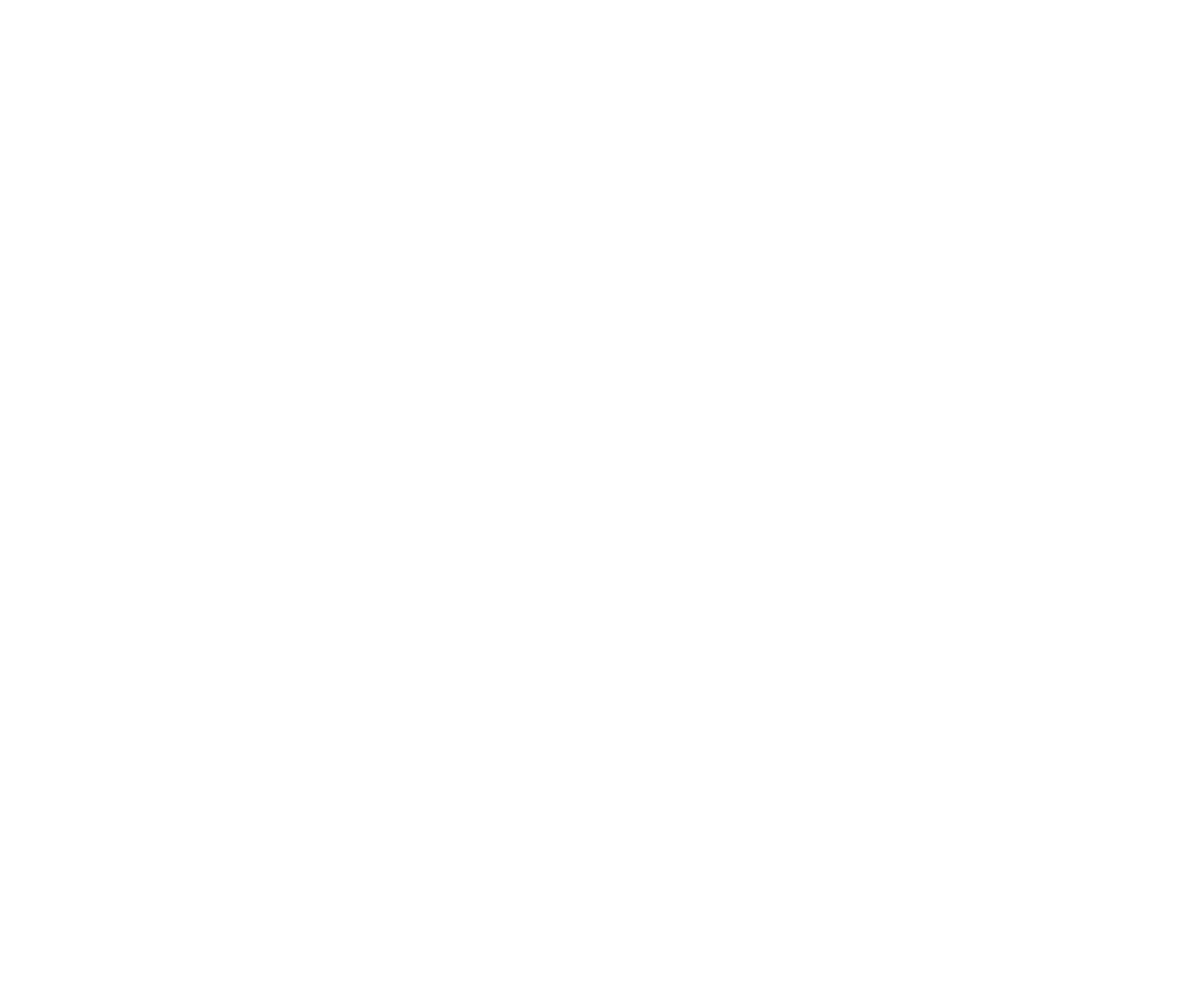
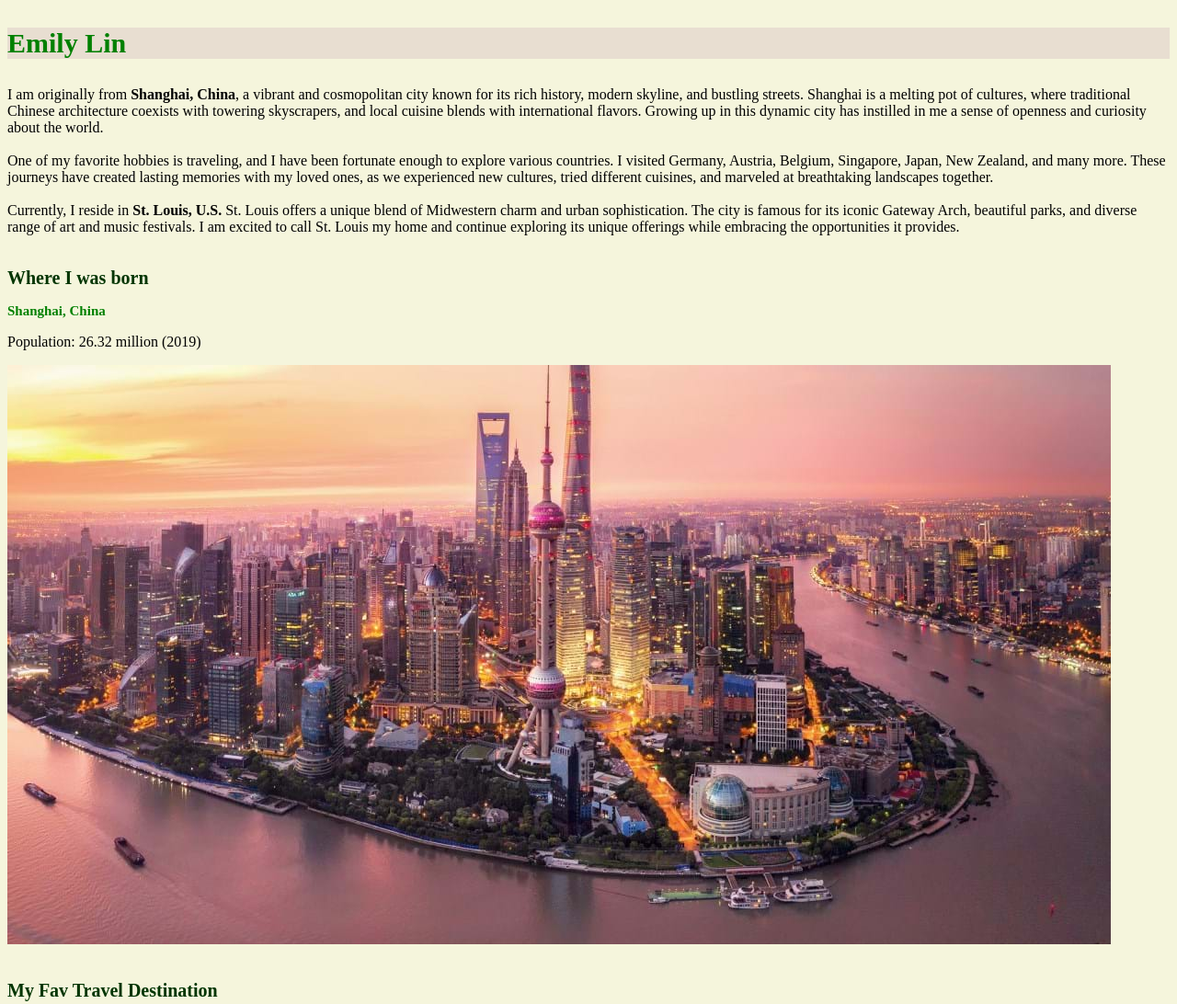
Before and after one commit to LaunchCodeAllhubs/js-assignment-4-html-me-something-Emily8183, a website: page index.html in a window 1280 px wide. Shown: the top 1092 px of the page at 92% size. Before the commit the page ends 800 px from the top, so only its background shows below. Drawn offline with Linux system fonts and the light colour scheme.

Commit message:
Uploaded photos and texts to html

```diff
--- a/index.html
+++ b/index.html
@@ -1,8 +1,60 @@
 <!DOCTYPE html>
 <html>
    <head>
+      <title>My lovely cities</title>
+      <link rel="stylesheet" type="text/css" href="styles.css">
    </head>
+
    <body>
       <!-- Write your HTML in this file! -->
+     <header>
+      <p id="name">Emily Lin</p>
+     </header>
+
+     <main>
+      <section id="self-introduction">
+      <article>
+         I am originally from <b>Shanghai, China</b>, a vibrant and cosmopolitan city known for its rich history, modern skyline, and bustling streets. Shanghai is a melting pot of cultures, where traditional Chinese architecture coexists with towering skyscrapers, and local cuisine blends with international flavors. Growing up in this dynamic city has instilled in me a sense of openness and curiosity about the world.
+         <br>
+         <br>
+         One of my favorite hobbies is traveling, and I have been fortunate enough to explore various countries. I visited Germany, Austria, Belgium, Singapore, Japan, New Zealand, and many more. These journeys have created lasting memories with my loved ones, as we experienced new cultures, tried different cuisines, and marveled at breathtaking landscapes together.
+         <br>
+         <br>
+         Currently, I reside in <b>St. Louis, U.S.</b> St. Louis offers a unique blend of Midwestern charm and urban sophistication. The city is famous for its iconic Gateway Arch, beautiful parks, and diverse range of art and music festivals. I am excited to call St. Louis my home and continue exploring its unique offerings while embracing the opportunities it provides.
+      </article>
+
+      </section>
+
+      <section id="city">
+         <br>
+         <h1>Where I was born</h1>
+         <h2>Shanghai, China</h2>
+         <p>Population: 26.32 million (2019)</p>
+         <img src="./Images/shanghai.jpg" alt="Shanghai">
+      </section>
+
+      <section id="city">
+         <br>
+         <h1>My Fav Travel Destination</h1>
+         <h2>Queenstown, New Zealand</h2>
+         <p>Population: 49,500 (June 2022)</p>
+         <img src="./Images/Queenstown.jpg" alt="Queenstown">
+      </section>
+
+      <section id="city">
+         <br>
+         <h1>My Fav City for Living</h1>
+         <h2>St. Louis, U.S.</h2>
+         <p>2.9 million (2019)</p>
+         <img src="./Images/stlouis.jpg" alt="stlouis">
+      </section>
+     </main>
+
+     <footer id="footer">
+      <br>
+      <p>*Thank you for reading* </p>
+      <p> &copy; Created by Emily </p>
+
+     </footer>
    </body>
 </html>
--- a/styles.css
+++ b/styles.css
@@ -1 +1,31 @@
 /* Write your CSS here! */
+header {
+    color: 	#013220;
+}
+
+#name{
+    color: green;
+    font-size: 30px;
+    font-weight: bold;
+    background-color: #E8DED1;
+}
+
+body {
+    background-color: 	#f5f5dc;
+    font-family: Verdana (sans-serif);
+}
+
+h1 {
+    color: #003500;
+    font-family: Arial (sans-serif);
+    font-size: 20px;
+    font-weight: bold;
+}
+
+h2 {
+    color:green;
+    font-family: Arial (sans-serif);
+    font-size: 15px;
+    font-weight: bold;
+
+}
```
Also changed, not shown: Images/Queenstown.jpg (added), Images/shanghai.jpg (added), Images/stlouis.jpg (added).
